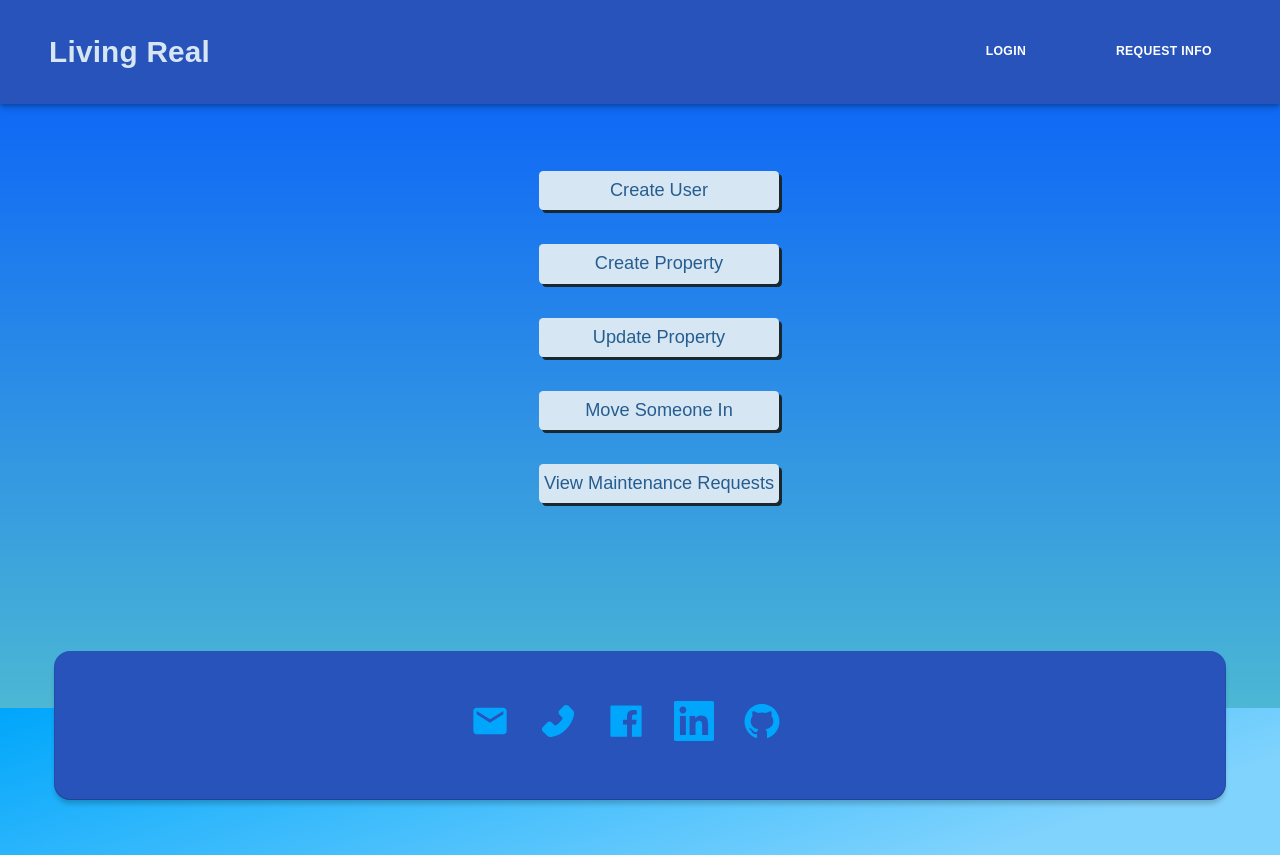
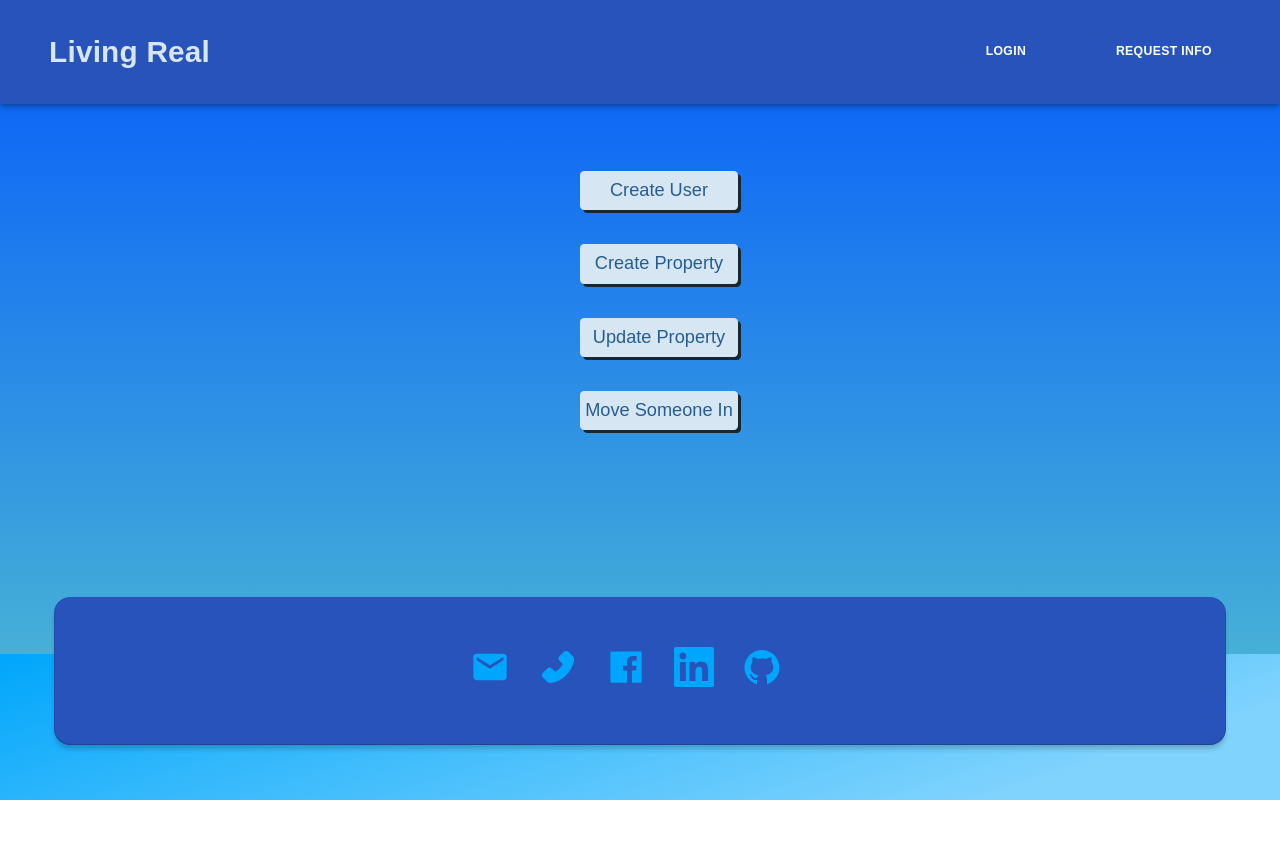
Before and after one commit to P3T2-Realty-Rogues/living-real, a React (Create React App) app in the folder client/: page /adminDash in a window 1280 px wide. After the commit the page ends 800 px from the top, so only its background shows below. Built offline with nearby package versions, Linux system fonts and the light colour scheme.

Commit message:
removed maintenance button

```diff
--- a/client/src/pages/AdminDash.js
+++ b/client/src/pages/AdminDash.js
@@ -17,8 +17,8 @@ function AdminDash() {
             <Link className="btn" to="/AdminDash/UpdateProperty">Update Property </Link>
             <br />
             <Link className="btn" to="/AdminDash/MoveUser">Move Someone In</Link>
-            <br />
-            <Link className="btn" to="/AdminDash/MaintenanceRequests">View Maintenance Requests </Link>
+            {/* <br />
+            <Link className="btn" to="/AdminDash/MaintenanceRequests">View Maintenance Requests </Link> */}
 
         </ul>
 
```
